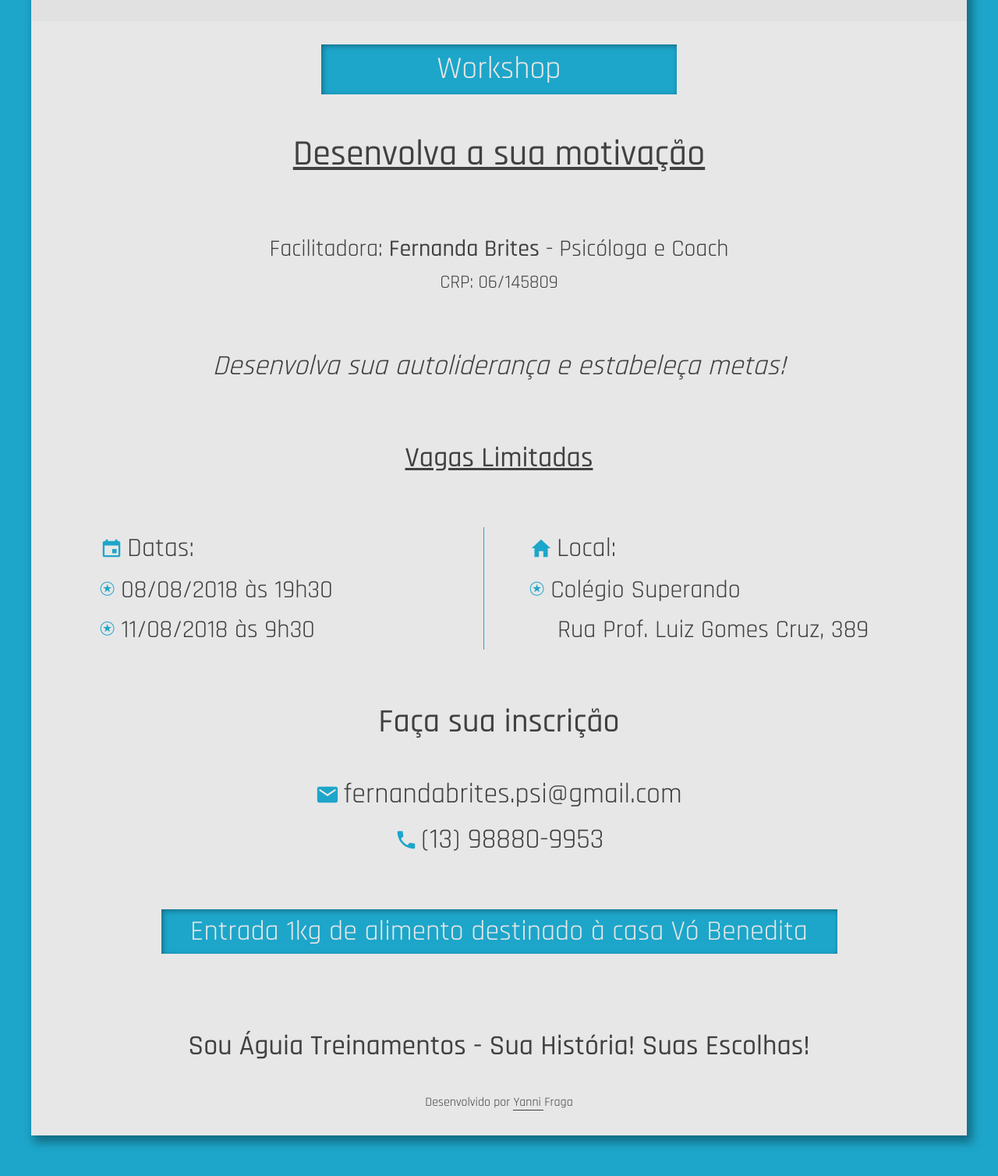
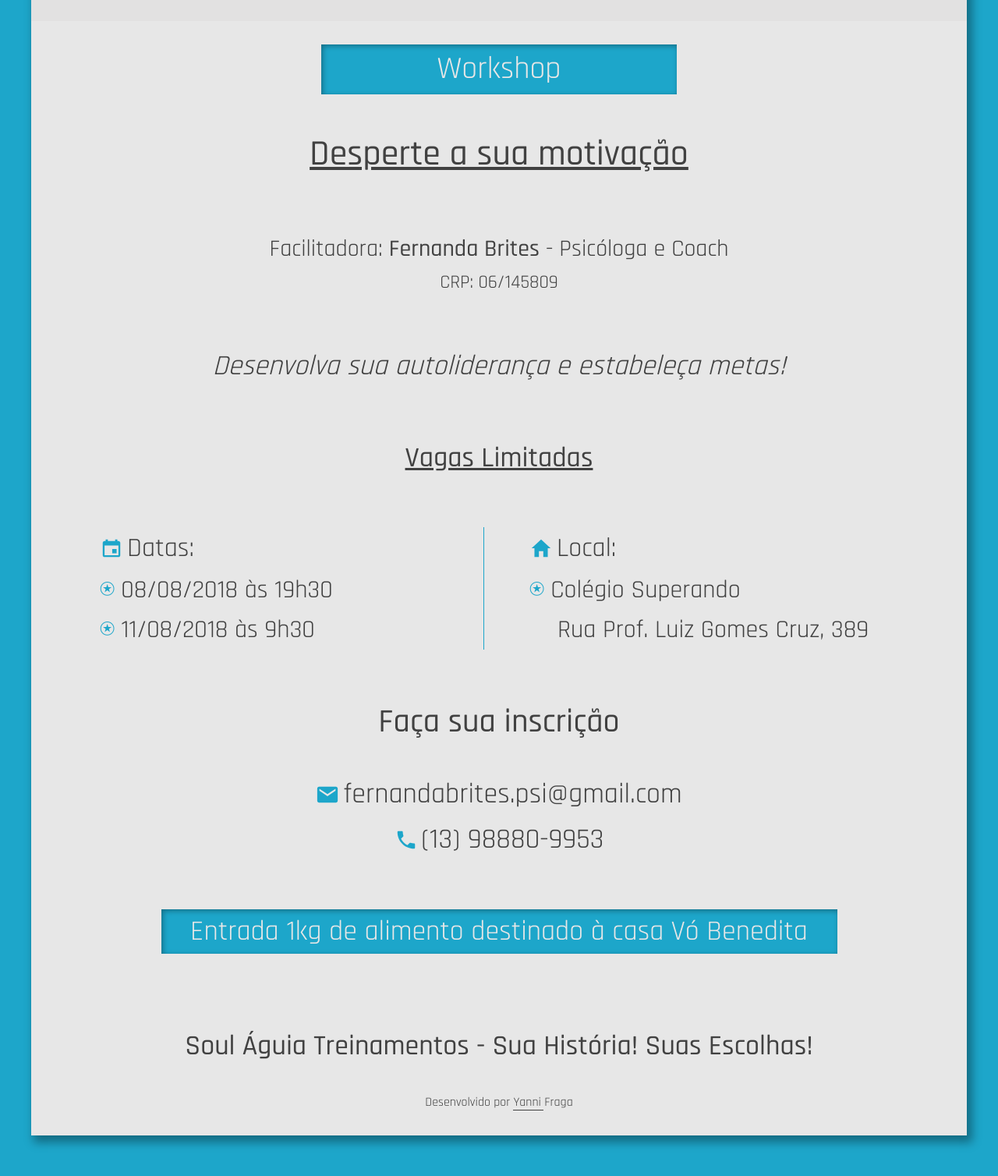
Before and after one commit to YanniF/soul-aguia, a website: page index.html in a window 1280 px wide. Shown: the part 222-1730 px from the top of the page at 78% size. Drawn offline with Linux system fonts and the light colour scheme.

Commit message:
Changed the title

```diff
--- a/index.html
+++ b/index.html
@@ -17,7 +17,7 @@
     <main>
       <section class="apresentacao">
         <h2 class="inner-shadow">Workshop</h2>
-        <p class="apresentacao-titulo">Desenvolva a sua motivação</p>
+        <p class="apresentacao-titulo">Desperte a sua motivação</p>
         <p class="apresentacao-texto">Facilitadora: <strong>Fernanda Brites</strong> - Psicóloga e Coach <span>CRP: 06/145809</span></p>
         <p><em>Desenvolva sua autoliderança e estabeleça metas!</em></p>
         <p>Vagas Limitadas</p>
@@ -59,7 +59,7 @@
       </section>
     </main>
     <footer>
-      <p>Sou Águia Treinamentos - Sua História! Suas Escolhas!</p>
+      <p>Soul Águia Treinamentos - Sua História! Suas Escolhas!</p>
       <p class="dev">Desenvolvido por <a href="http://yannifraga.com" target="_blank">Yanni Fraga</a></p>
     </footer>
   </div>
```
